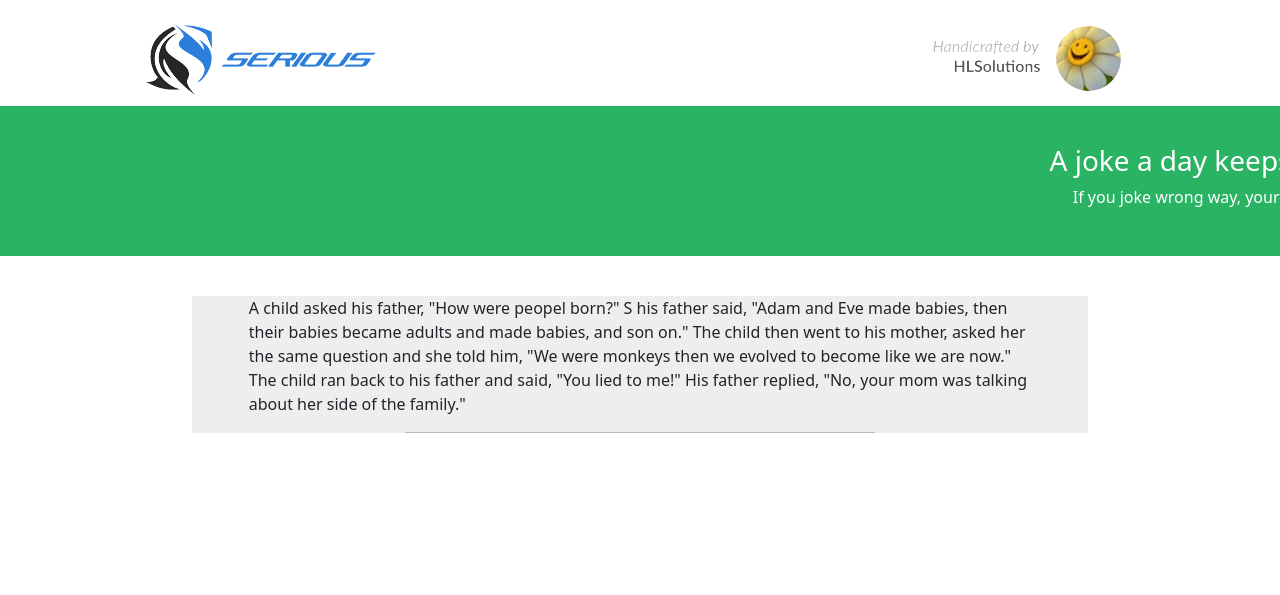
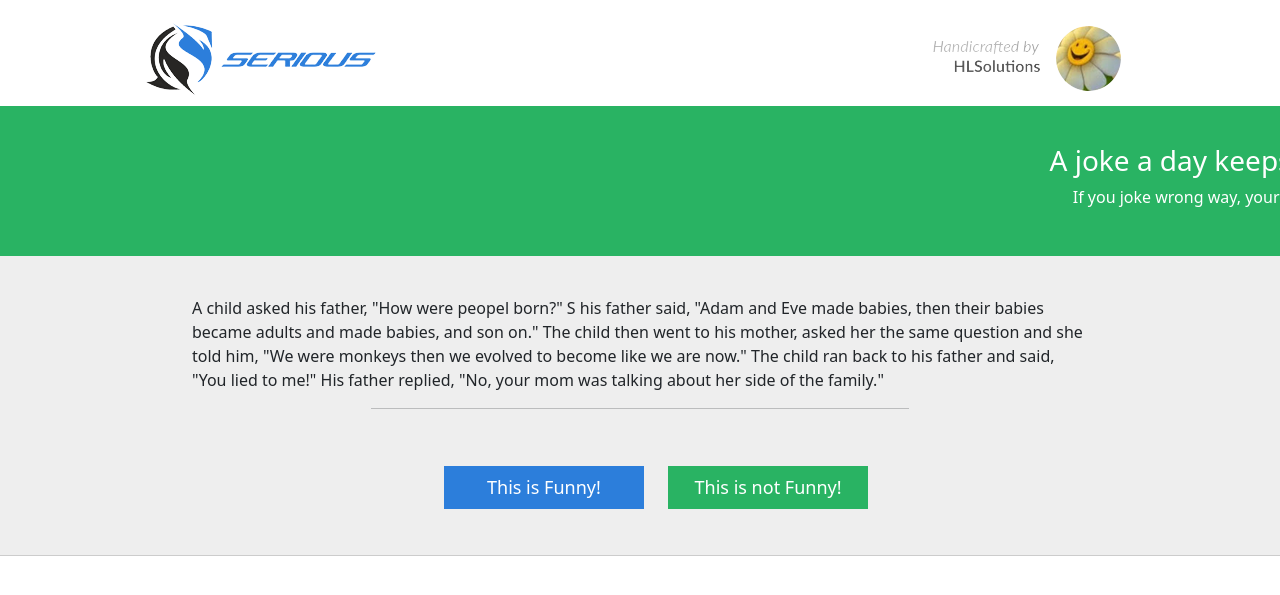
Before and after one commit to thanhthai3011/JokeStory_ThanhThai, a PHP site: page / in a window 1280 px wide; the page is wider, and only the part inside the window is pictured. Shown: the top 595 px of that part. Run offline with PHP 8.4, Linux system fonts and the light colour scheme.

Commit message:
add section main-content

```diff
--- a/Assets/style.css
+++ b/Assets/style.css
@@ -1,5 +1,7 @@
+
 body{
     background-color: white;
+
 }
 .container{
     width: 90%;
@@ -15,18 +17,17 @@ body{
     position: absolute;
     right: 0;
 }
-section.banner{
+/* section.banner{
     position: relative;
-}
-.banner{
-    /* position: absolute; */
+} */
+.banner-text{
+    position: relative;
     text-align: center;
     justify-content: center;
     justify-items: center;
     background-color: #29b363;
     height: 150px;
     width: 100%;
-    /* align-items: center; */
 }
 .header-bottom  h3 span{
     margin: auto 0;
@@ -41,8 +42,11 @@ section.banner{
 }
 .content{
     position: relative;
-
     display: block;
+    background-color: #eeeeee;
+    width: 100%;
+    height: 300px;
+    border-bottom: 1px solid #cccccc;
 }
 .main-content{
     position: absolute;
@@ -51,9 +55,40 @@ section.banner{
     right: 0;
     width: 70%;
     margin: 0 auto;
-    background-color: #eeeeee;
 }
 hr{
     width: 60%;
     margin: 0 auto;
 }
+
+.btn-event {
+    position: absolute;
+    bottom: 10%;
+    text-align: center;
+    width: 100%;
+}
+
+ul.list-btn{
+    list-style: none;
+    display: block;
+}
+.list-btn li {
+    display: inline-block;
+    padding: 0px 10px;
+}
+button {
+    width: 200px;
+    padding: 8px 20px;
+    color: white;
+    font-size: 18px;
+    font-weight: 400;
+    border: none;
+}
+
+.funny-btn > button{
+    background-color: #2c7edb;
+
+}
+.not-fun > button{
+    background-color: #29b363;
+}
--- a/index.html
+++ b/index.html
@@ -15,7 +15,6 @@
     <title>Joke story</title>
   </head>
   <body>
-    <div class="fullpage js-main-container">
     <header>
       <div class="container">
         <div class="header-top">
@@ -36,8 +35,8 @@
         </div>
       </div>
     </header>
-      <section class="banner">
     <div class="banner">
+      <div class="banner-text">
         <div>
           <div class="header-content text-center">
             <h3>A joke a day keeps the doctor away</h3>
@@ -47,29 +46,36 @@
           </div>
         </div>
       </div>
-      </section>
-      <section class="content">
+    </div>
+    <div class="content">
       <div class="main-content">
-          <div class="container">
         <div class="text-justify">
           <p>
-                A child asked his father, "How were peopel born?" S his father
-                said, "Adam and Eve made babies, then their babies became adults
-                and made babies, and son on." The child then went to his mother,
-                asked her the same question and she told him, "We were monkeys
-                then we evolved to become like we are now." The child ran back to
-                his father and said, "You lied to me!" His father replied, "No,
-                your mom was talking about her side of the family."
+            A child asked his father, "How were peopel born?" S his father said,
+            "Adam and Eve made babies, then their babies became adults and made
+            babies, and son on." The child then went to his mother, asked her
+            the same question and she told him, "We were monkeys then we evolved
+            to become like we are now." The child ran back to his father and
+            said, "You lied to me!" His father replied, "No, your mom was
+            talking about her side of the family."
           </p>
           <hr />
         </div>
       </div>
+      <div class="btn-event">
+        <ul class="list-btn">
+          <li class="list-item funny-btn">
+            <button>This is Funny!</button>
+          </li>
+          <li class="list-item not-fun">
+            <button>This is not Funny!</button>
+          </li>
+        </ul>
       </div>
-        <!-- <div class="btn-event">
-          <button>as</button>
-        </div> -->
-      </section>
     </div>
+    <footer>
+
+    </footer>
     <script
       src="https://cdn.jsdelivr.net/npm/bootstrap@5.0.0-beta3/dist/js/bootstrap.bundle.min.js"
       integrity="sha384-JEW9xMcG8R+pH31jmWH6WWP0WintQrMb4s7ZOdauHnUtxwoG2vI5DkLtS3qm9Ekf"
```
Lines whose indentation alone changed are shown as unchanged.
